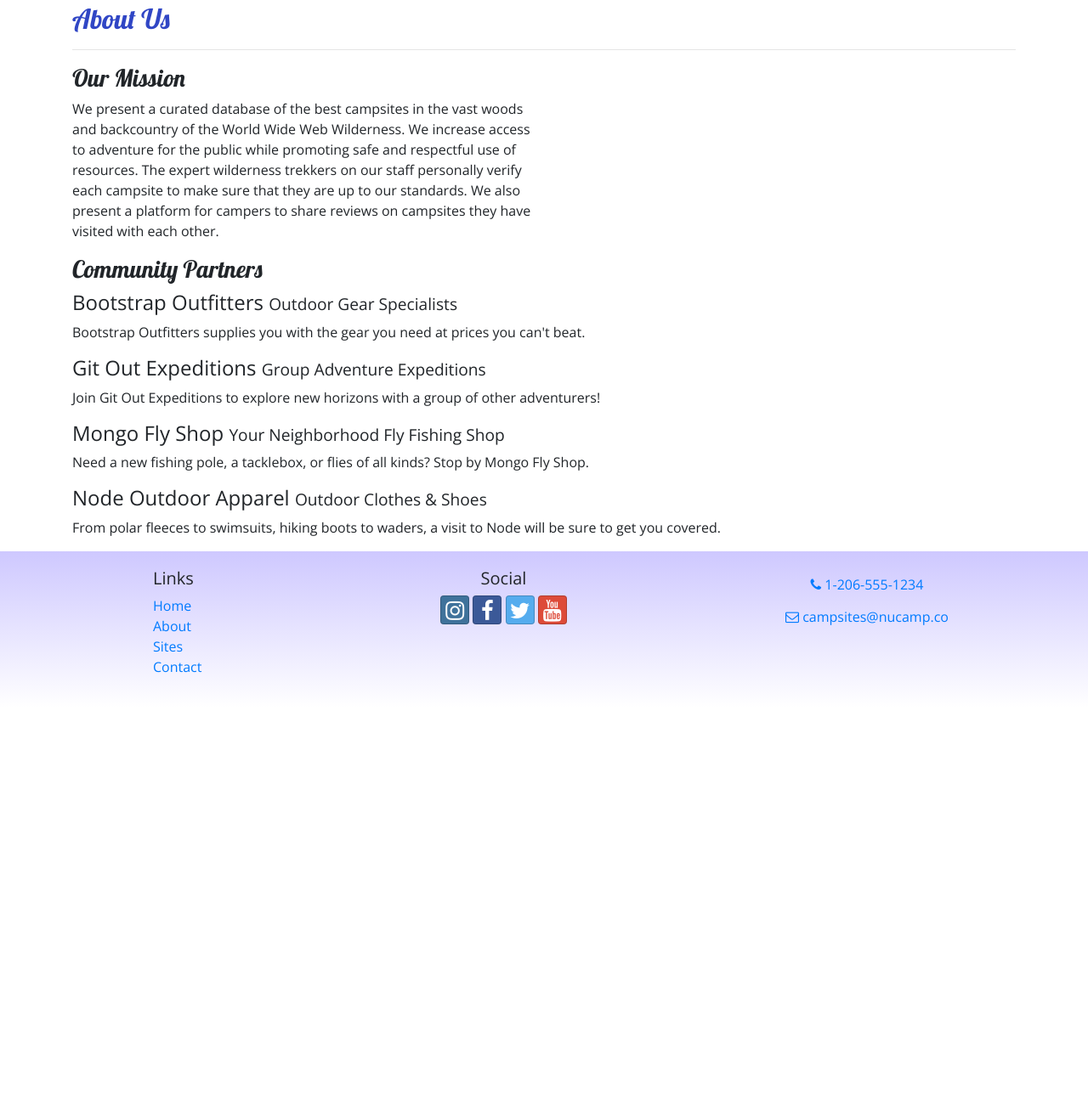
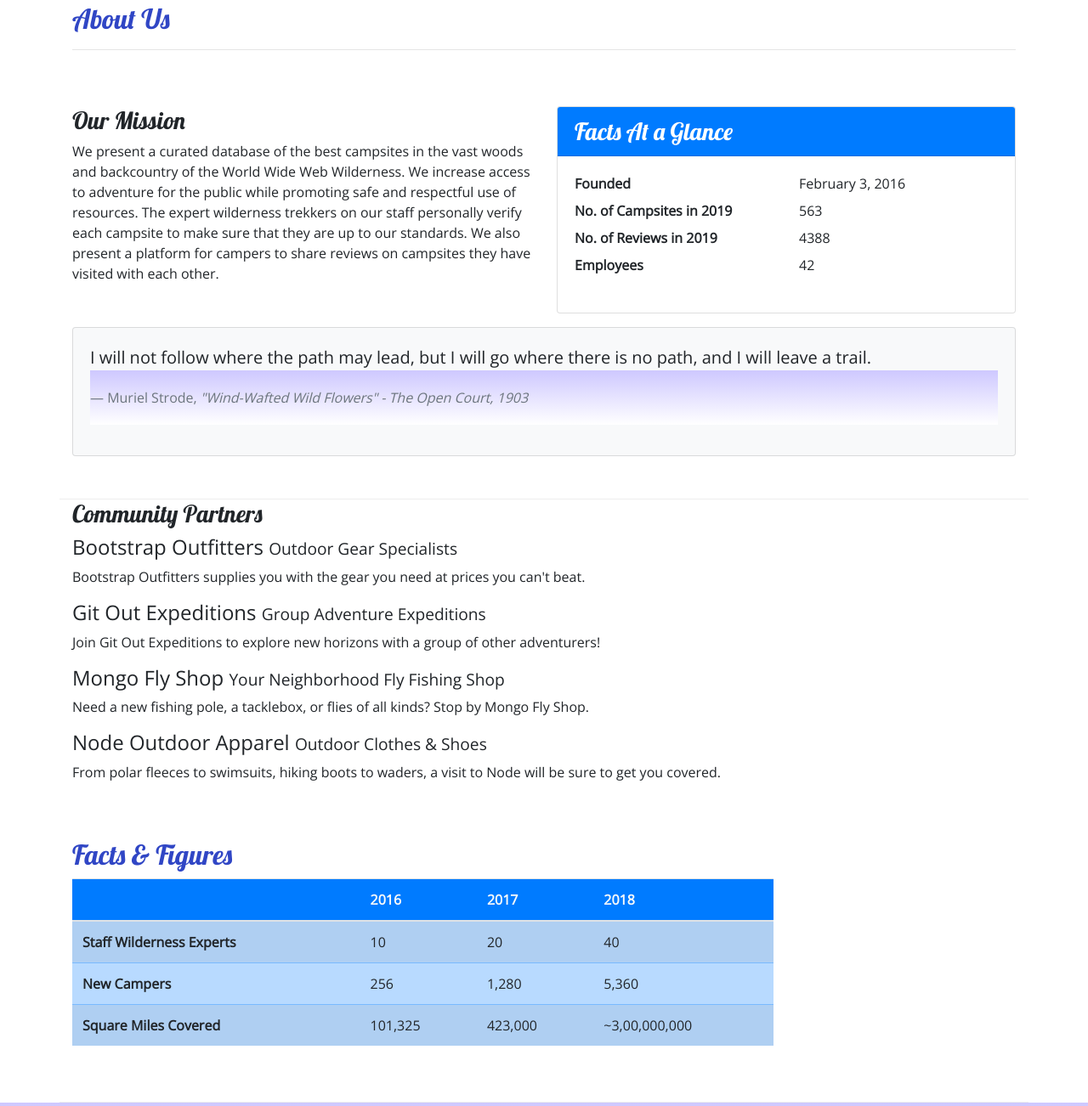
Before and after one commit to mohamed-soltane/bootstrap-project, a website: page about.html in a window 1280 px wide. Shown: the part 279-1581 px from the top of the page at 85% size. Before the commit the page ends 1112 px from the top, so only its background shows below. Drawn offline with nearby package versions, Linux system fonts and the light colour scheme.

Commit message:
table and cards

```diff
--- a/about.html
+++ b/about.html
@@ -57,13 +57,41 @@
                <hr />
             </div>
         </div>
-
-        <div class="row">
+            <div class="row row-content">
                     <div class="col-sm-6">
                         <h3>Our Mission</h3>
-                <p>We present a curated database of the best campsites in the vast woods and backcountry of the World Wide Web Wilderness. We increase access to adventure for the public while promoting safe and respectful use of resources. The expert wilderness trekkers on our staff personally verify each campsite to make sure that they are up to our standards. We also present a platform for campers to share reviews on campsites they have visited with each other.</p>
+                        <p>We present a curated database of the best campsites in the vast woods and backcountry of the World Wide Web Wilderness. We increase access to adventure for the public while promoting safe and respectful use of resources. The expert wilderness trekkers on our staff personally verify each campsite to make sure that they are up to our standards. We also present a platform for campers to share reviews on campsites they have visited with  each other.</p>
+                    </div>
+                    <div class="col-sm-6">
+                        <div class="card">
+                            <h3 class="card-header bg-primary text-white">Facts At a Glance</h3>
+                            <div class="card-body">
+                                <dl class="row">
+                                    <dt class="col-6">Founded</dt>
+                                    <dd class="col-6">February 3, 2016</dd>
+                                    <dt class="col-6">No. of Campsites in 2019</dt>
+                                    <dd class="col-6">563</dd>
+                                    <dt class="col-6">No. of Reviews in 2019</dt>
+                                    <dd class="col-6">4388</dd>
+                                    <dt class="col-6">Employees</dt>
+                                    <dd class="col-6">42</dd>
+                                </dl>
                             </div>
                         </div>
+                    </div>
+                    <div class="col">
+                        <div class="card card-body bg-light mt-3">
+                            <blockquote class="blockquote">
+                                <p class="mb-0">I will not follow where the path may lead, but I will go where there is no path, and I will leave a trail.</p>
+                                <footer class="blockquote-footer">Muriel Strode,
+                                    <cite title="Source Title">"Wind-Wafted Wild Flowers" -
+                                    The Open Court, 1903</cite>
+                                </footer>
+                            </blockquote>
+                        </div>
+                    </div>
+                </div>
+
 
         <div class="row">
             <div class="col">
@@ -78,9 +106,47 @@
                 <p class="d-none d-sm-block">From polar fleeces to swimsuits, hiking boots to waders, a visit to Node will be sure to get you covered.</p>
             </div>
         </div>
+
+       <div class="row row-content">
+            <div class="col-sm-9">
+            	<h2>Facts &amp; Figures</h2>
+            	<div class="table-responsive">
+               	    <table class="table table-striped">
+	                <thead>
+	                    <tr class="bg-primary text-light">
+	                        <th></th>
+	                        <th>2016</th>
+	                        <th>2017</th>
+	                        <th>2018</th>
+	                    </tr>
+                    	</thead>
+	                <tbody class="table-primary">
+                            <tr>
+                                <th>Staff Wilderness Experts</th>
+                                <td>10</td>
+                                <td>20</td>
+                                <td>40</td>
+                            </tr>
+                            <tr>
+                                <th>New Campers</th>
+                                <td>256</td>
+                                <td>1,280</td>
+                                <td>5,360</td>
+                            </tr>
+                            <tr>
+                                <th>Square Miles Covered</th>
+                                <td>101,325</td>
+                                <td>423,000</td>
+                                <td>~3,00,000,000</td>
+                            </tr>
+                        </tbody>
+                    </table>
+                </div>
+            </div>
+       </div>
     </div>
 
-    <footer>
+    <footer class="site-footer">
         <div class="container">
             <div class="row">
                 <div class="col-4 col-sm-2 offset-1">
```
Lines whose indentation alone changed are shown as unchanged.
